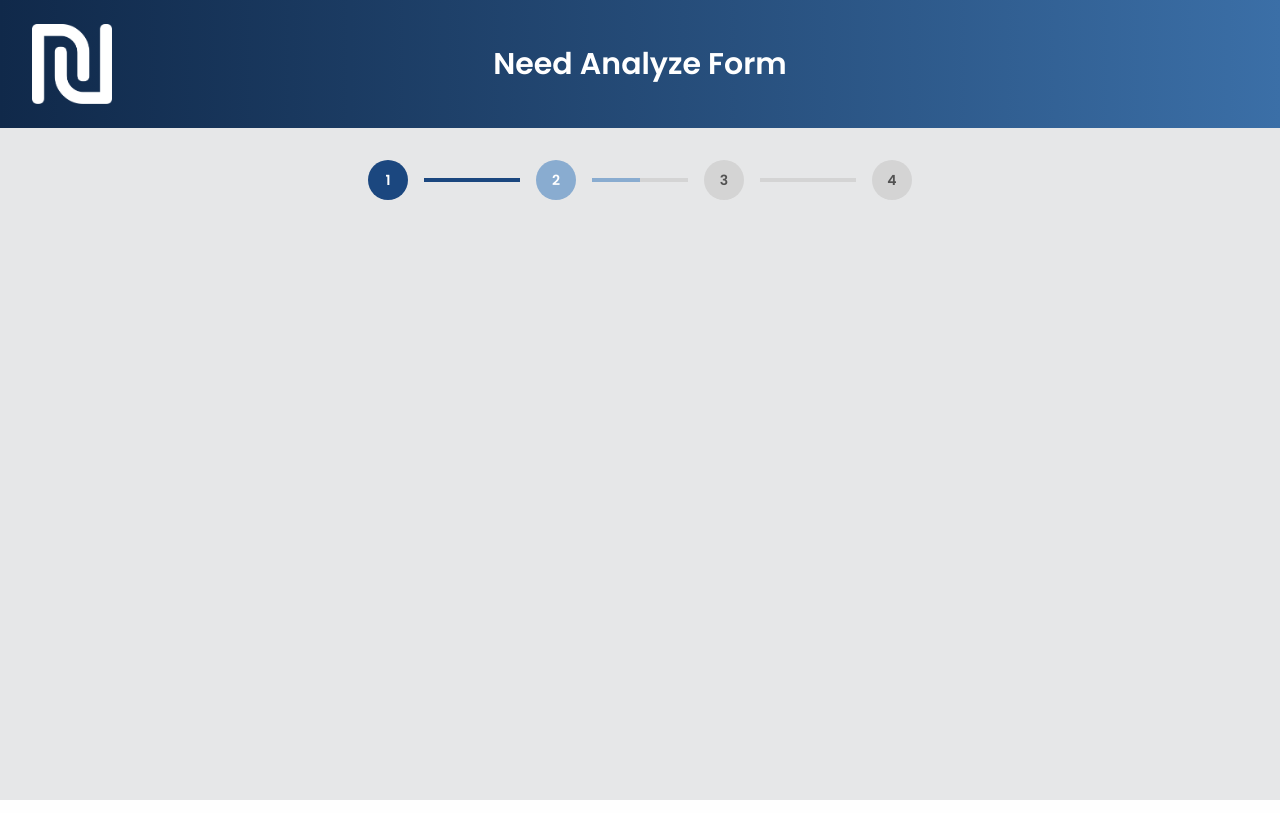
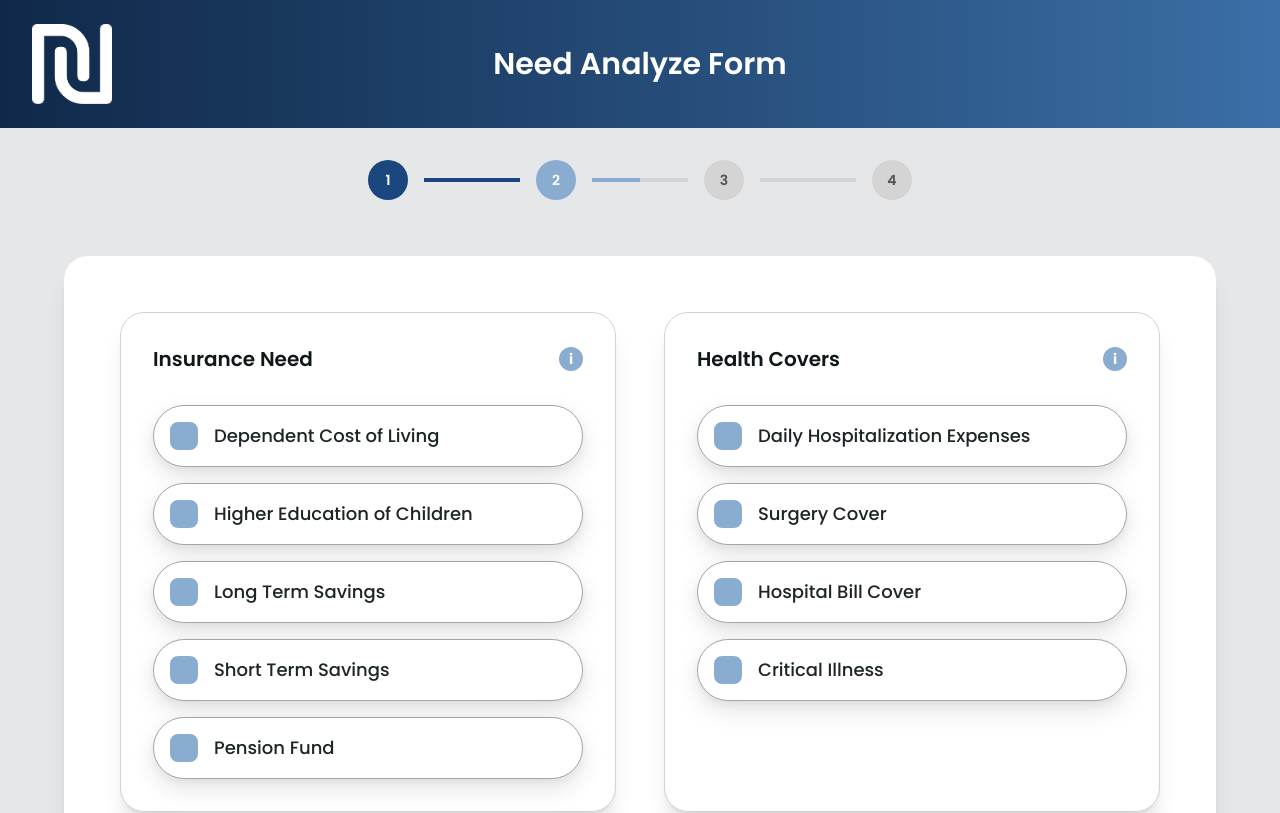
Before and after one commit to itswijay/Needalyze, a Next.js app: page /NeedAnalysisFormPage2 in a window 1280 px wide. Shown: the top 813 px of the page. Built offline with nearby package versions, Linux system fonts and the light colour scheme.

Commit message:
Modify Need Anlysis form page 2 ,add components,buttons

```diff
--- a/src/app/NeedAnalysisFormPage2/page.jsx
+++ b/src/app/NeedAnalysisFormPage2/page.jsx
@@ -1,13 +1,179 @@
+"use client";
+
+import { useState } from 'react';
 import NeedAnalysisFormHeader from '@/components/NeedAnalysisFormHeader';
 import ProgressBar from '@/components/ProgressBar';
+import FormContainer from '@/components/FormContainer';
+
 
 export default function NeedAnalysisFormPage2() {
+  const [insuranceNeeds, setInsuranceNeeds] = useState({
+    dependentCostOfLiving: false,
+    higherEducationChildren: false,
+    longTermSavings: false,
+    shortTermSavings: false,
+    pensionFund: false,
+  });
+
+  const [healthCovers, setHealthCovers] = useState({
+    dailyHospitalizationExpenses: false,
+    surgeryCover: false,
+    hospitalBillCover: false,
+    criticalIllness: false,
+  });
+
+  const handleInsuranceNeedChange = (field) => {
+    setInsuranceNeeds(prev => ({
+      ...prev,
+      [field]: !prev[field]
+    }));
+  };
+
+  const handleHealthCoverChange = (field) => {
+    setHealthCovers(prev => ({
+      ...prev,
+      [field]: !prev[field]
+    }));
+  };
+
+  const handleBack = () => {
+    console.log('Navigate back');
+  };
+
+  const handleNext = () => {
+    console.log('Navigate next', { insuranceNeeds, healthCovers });
+  };
+
   return (
     <div className="min-h-screen bg-gray-50">
       <NeedAnalysisFormHeader />
       <ProgressBar currentStep={2} />
 
+      <div className="flex justify-center pt-6 pb-10">
+        <FormContainer className="max-w-6xl">
+          <div className="grid grid-cols-2 gap-12">
 
+            {/* Insurance Need Section */}
+            <div className="bg-white rounded-3xl p-8 relative shadow-xl border border-gray-100">
+              <div className="flex items-center justify-between mb-8">
+                <h2 className="text-xl font-semibold text-gray-800 font-sans">Insurance Need</h2>
+                <div className="w-6 h-6 rounded-full flex items-center justify-center" style={{backgroundColor: '#89acd0'}}>
+                  <span className="text-white text-sm font-bold font-sans">i</span>
+                </div>
+              </div>
+
+              <div className="space-y-4">
+                <CheckboxCard
+                  label="Dependent Cost of Living"
+                  checked={insuranceNeeds.dependentCostOfLiving}
+                  onChange={() => handleInsuranceNeedChange('dependentCostOfLiving')}
+                />
+                <CheckboxCard
+                  label="Higher Education of Children"
+                  checked={insuranceNeeds.higherEducationChildren}
+                  onChange={() => handleInsuranceNeedChange('higherEducationChildren')}
+                />
+                <CheckboxCard
+                  label="Long Term Savings"
+                  checked={insuranceNeeds.longTermSavings}
+                  onChange={() => handleInsuranceNeedChange('longTermSavings')}
+                />
+                <CheckboxCard
+                  label="Short Term Savings"
+                  checked={insuranceNeeds.shortTermSavings}
+                  onChange={() => handleInsuranceNeedChange('shortTermSavings')}
+                />
+                <CheckboxCard
+                  label="Pension Fund"
+                  checked={insuranceNeeds.pensionFund}
+                  onChange={() => handleInsuranceNeedChange('pensionFund')}
+                />
+              </div>
+            </div>
+
+            {/* Health Covers Section */}
+            <div className="bg-white rounded-3xl p-8 relative shadow-xl border border-gray-100">
+              <div className="flex items-center justify-between mb-8">
+                <h2 className="text-xl font-semibold text-gray-800 font-sans">Health Covers</h2>
+                <div className="w-6 h-6 rounded-full flex items-center justify-center" style={{backgroundColor: '#89acd0'}}>
+                  <span className="text-white text-sm font-bold font-sans">i</span>
+                </div>
+              </div>
+
+              <div className="space-y-4">
+                <CheckboxCard
+                  label="Daily Hospitalization Expenses"
+                  checked={healthCovers.dailyHospitalizationExpenses}
+                  onChange={() => handleHealthCoverChange('dailyHospitalizationExpenses')}
+                />
+                <CheckboxCard
+                  label="Surgery Cover"
+                  checked={healthCovers.surgeryCover}
+                  onChange={() => handleHealthCoverChange('surgeryCover')}
+                />
+                <CheckboxCard
+                  label="Hospital Bill Cover"
+                  checked={healthCovers.hospitalBillCover}
+                  onChange={() => handleHealthCoverChange('hospitalBillCover')}
+                />
+                <CheckboxCard
+                  label="Critical Illness"
+                  checked={healthCovers.criticalIllness}
+                  onChange={() => handleHealthCoverChange('criticalIllness')}
+                />
+              </div>
+            </div>
+          </div>
+
+          {/* Navigation buttons with original colors */}
+          <div className="flex justify-between mt-12">
+            <button
+              onClick={handleBack}
+              className="px-6 py-3 rounded-full text-white font-medium font-sans shadow-md hover:shadow-lg transition
+                         bg-gradient-to-r from-[#89ACD0] to-[#2662B0]"
+            >
+              ← Back
+            </button>
+            <button
+              onClick={handleNext}
+              className="px-6 py-3 rounded-full text-white font-medium font-sans shadow-md hover:shadow-lg transition
+                         bg-gradient-to-r from-[#89ACD0] to-[#2662B0]"
+            >
+              Next →
+            </button>
+          </div>
+        </FormContainer>
+      </div>
     </div>
   );
 }
+
+// Checkbox Card Component with enhanced shadows
+function CheckboxCard({ label, checked, onChange }) {
+  return (
+    <div
+      className="flex items-center p-4 bg-white rounded-full shadow-2xl border border-gray-200 cursor-pointer hover:shadow-2xl hover:scale-105 transition-all duration-300"
+      onClick={onChange}
+      style={{
+        boxShadow: '0 10px 25px rgba(0, 0, 0, 0.1), 0 4px 10px rgba(0, 0, 0, 0.05)'
+      }}
+    >
+      <div className={`w-7 h-7 rounded-md border-2 mr-4 flex items-center justify-center transition-colors ${
+        checked
+          ? 'border-2'
+          : 'border-2'
+      }`}
+      style={{
+        backgroundColor: checked ? '#1b477f' : '#89acd0',
+        borderColor: checked ? '#1b477f' : '#89acd0'
+      }}>
+        {checked && (
+          <svg className="w-4 h-4 text-white" fill="currentColor" viewBox="0 0 20 20">
+            <path fillRule="evenodd" d="M16.707 5.293a1 1 0 010 1.414l-8 8a1 1 0 01-1.414 0l-4-4a1 1 0 011.414-1.414L8 12.586l7.293-7.293a1 1 0 011.414 0z" clipRule="evenodd" />
+          </svg>
+        )}
+      </div>
+      <span className="text-gray-700 font-medium text-lg font-sans">{label}</span>
+    </div>
+  );
+}
```
